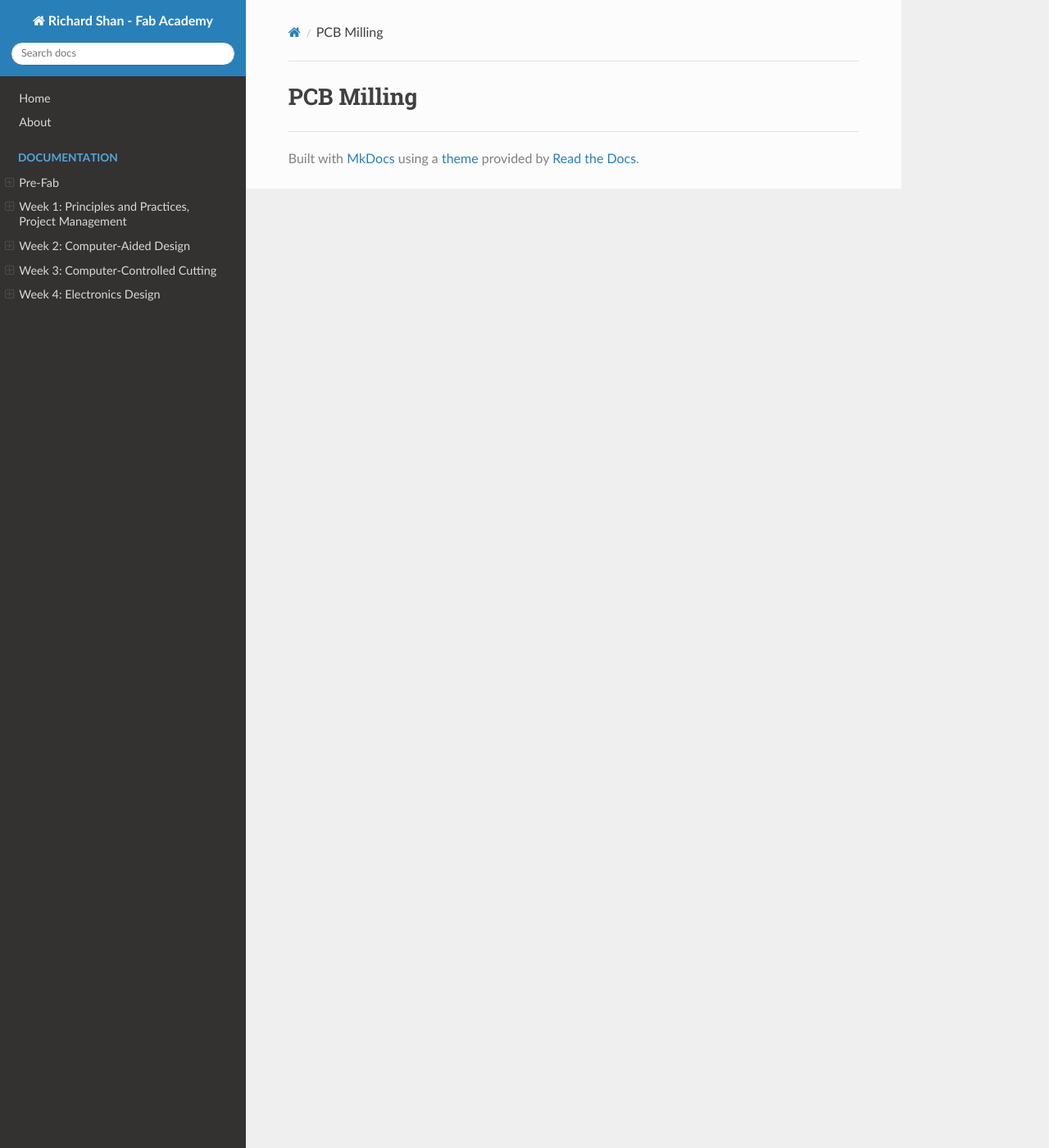
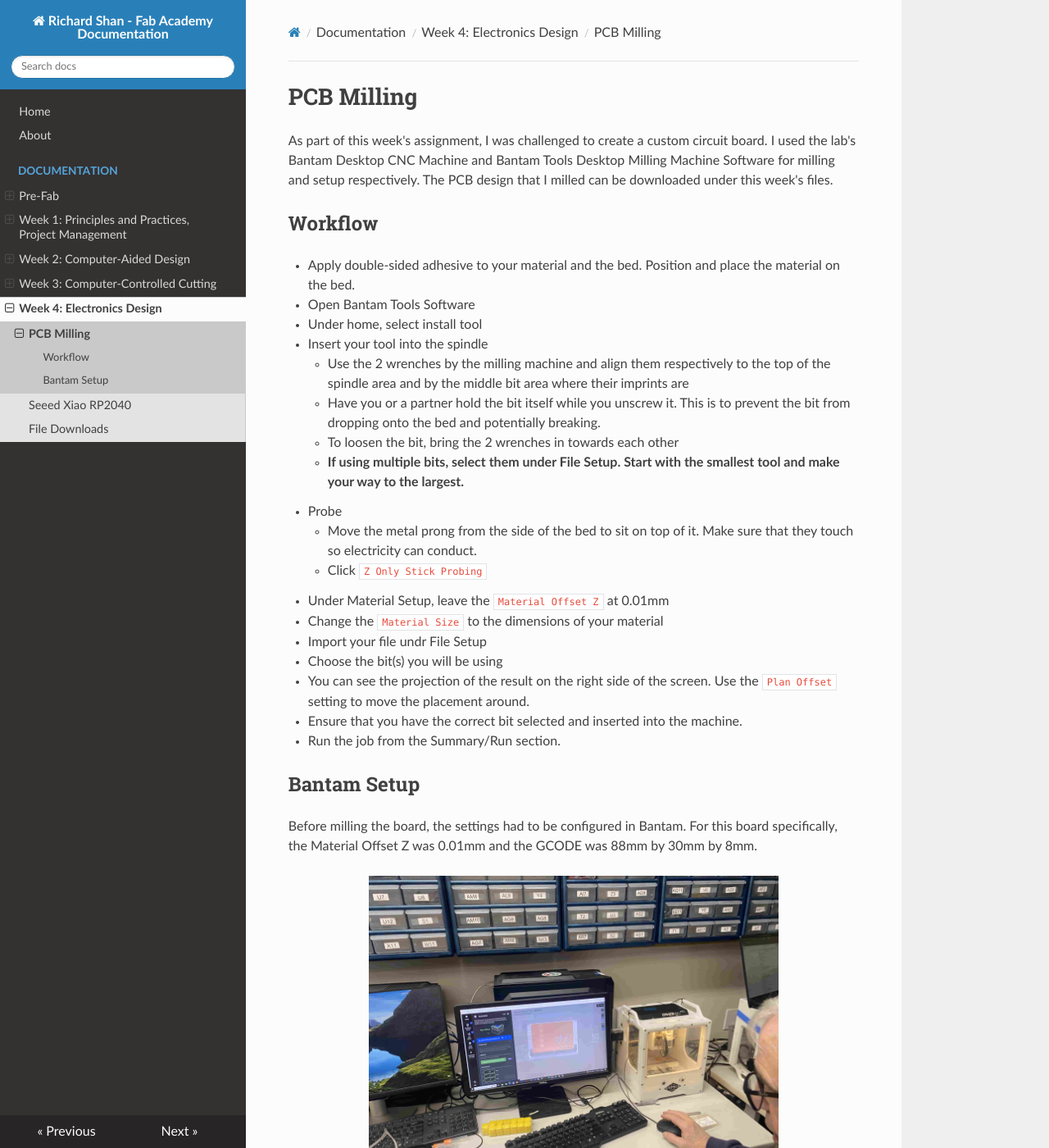
Before and after one commit to richard-shan/fabRepo, an MkDocs documentation site: the page built from docs/lessons/week4/milling.md, in a window 1280 px wide and 1400 px high. Shown: the whole window at 82% size. Built offline with MkDocs 1.6.1, drawn with Linux system fonts in a browser that asks for light colours; nearby versions of some CDN libraries; some of the changed text lies outside the part shown.

Commit message:
Week 4 documentation

````diff
--- a/docs/lessons/week4/milling.md
+++ b/docs/lessons/week4/milling.md
@@ -1 +1,50 @@
 # PCB Milling
+
+As part of this week's assignment, I was challenged to create a custom circuit board. I used the lab's Bantam Desktop CNC Machine and Bantam Tools Desktop Milling Machine Software for milling and setup respectively. The PCB design that I milled can be downloaded under this week's files.
+
+## Workflow
+
+ - Apply double-sided adhesive to your material and the bed. Position and place the material on the bed.
+ - Open Bantam Tools Software
+ - Under home, select install tool
+ - Insert your tool into the spindle
+     - Use the 2 wrenches by the milling machine and align them respectively to the top of the spindle area and by the middle bit area where their imprints are
+     - Have you or a partner hold the bit itself while you unscrew it. This is to prevent the bit from dropping onto the bed and potentially breaking.
+     - To loosen the bit, bring the 2 wrenches in towards each other
+     - **If using multiple bits, select them under File Setup. Start with the smallest tool and make your way to the largest.**
+ - Probe
+     - Move the metal prong from the side of the bed to sit on top of it. Make sure that they touch so electricity can conduct.
+     - Click ```Z Only Stick Probing```
+ - Under Material Setup, leave the ```Material Offset Z``` at 0.01mm
+ - Change the ```Material Size``` to the dimensions of your material
+ - Import your file undr File Setup
+ - Choose the bit(s) you will be using
+ - You can see the projection of the result on the right side of the screen. Use the ```Plan Offset``` setting to move the placement around.
+ - Ensure that you have the correct bit selected and inserted into the machine.
+ - Run the job from the Summary/Run section.
+
+## Bantam Setup
+
+Before milling the board, the settings had to be configured in Bantam. For this board specifically, the Material Offset Z was 0.01mm and the GCODE was 88mm by 30mm by 8mm.
+
+<center>
+<img src="../../../pics/week4/settingUpBantam.jpg" alt="Bantam config" width="500"/>
+</center>
+
+As we were preparing the 1/16" bit, <a href="https://fabacademy.org/2023/labs/charlotte/students/adam-durrett/">**Adam Durrett**</a> noticed that the drill depth on the Bantam Software was configured at 1mm, which may cause problems with cutting out the outline of the board. We then made a new custom tool in Bantam with the same specs as the preconfigured 1/16" bit, but with a lesser depth value.
+
+<center>
+<img src="../../../pics/week4/depthChange.jpg" alt="Custom tool selected" width="350"/>
+</center>
+
+Because we used three different bit sizes for this job (1/16", 1/32", 1/64"), Bantam Software automatically segmented the job into separate sub-jobs for each drill bit thickness. As such, during the milling process the machine would pause after finishing one bit's job and prompt the user to change the bit.
+
+<center>
+<video muted width="300" height="500" controls><source src="../../../pics/week4/milling.mp4" type="video/mp4" /></video>
+</center>
+
+After the job was complete, we vacuumed away the dust and the board was ready for soldering.
+
+<center>
+<img src="../../../pics/week4/board.jpg" alt="Milled PCB" width="350"/>
+</center>
--- a/mkdocs.yml
+++ b/mkdocs.yml
@@ -1,4 +1,4 @@
-site_name: Richard Shan - Fab Academy
+site_name: Richard Shan - Fab Academy Documentation
 nav:
   - Home: index.md
   - About: about.md
@@ -27,7 +27,7 @@ nav:
       - Reflection: lessons/week3/reflection.md
       - File Downloads: lessons/week3/week3Downloads.md
     - "Week 4: Electronics Design":
-      - PCB Milling: lessons/week4/rp2040.md
+      - PCB Milling: lessons/week4/milling.md
       - Seeed Xiao RP2040: lessons/week4/rp2040.md
       - File Downloads: lessons/week4/week4Downloads.md
 
````
Also changed, not shown: docs/pics/week4/depthChange.jpg, 1 other file.
